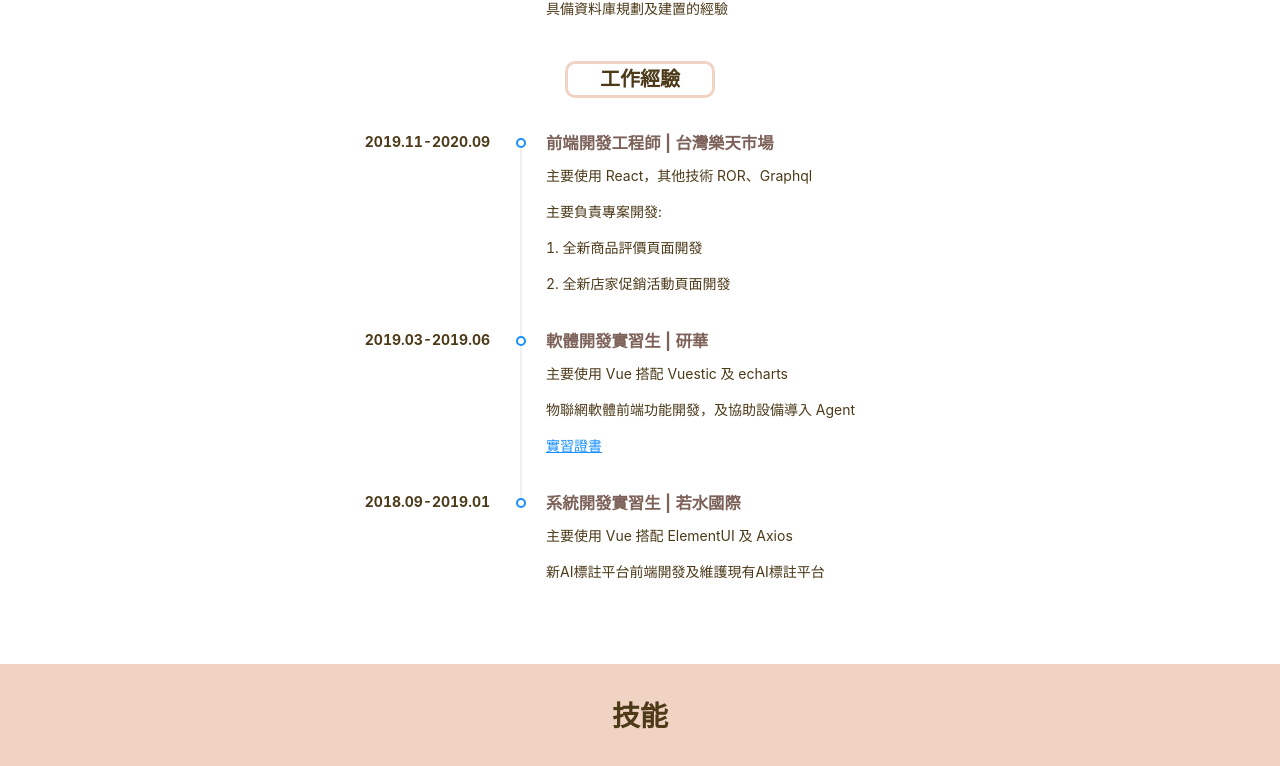
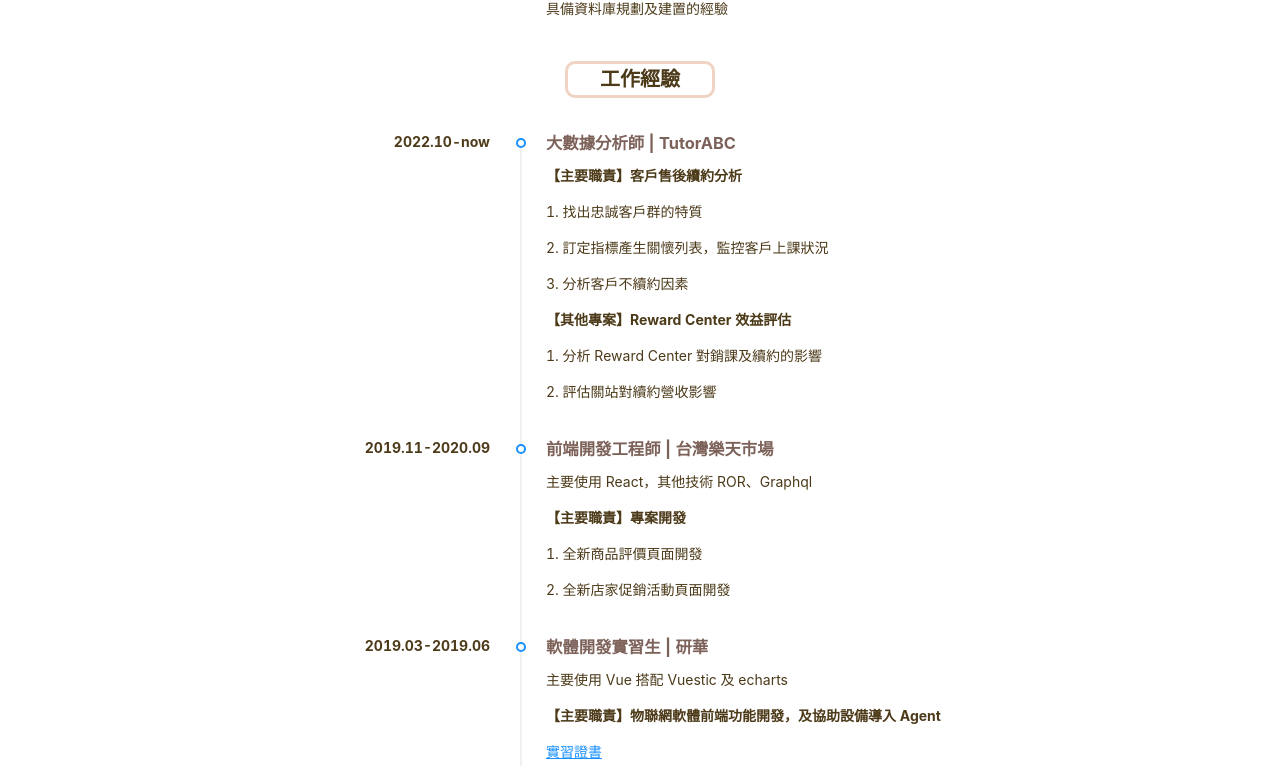
Before and after one commit to HsinShan/Portfolio-Blog, a React (Create React App) app: page / in a window 1280 px wide. Shown: the part 1059-1825 px from the top of the page. Built offline with nearby package versions, Linux system fonts and the light colour scheme.

Commit message:
Update work infomation

```diff
--- a/src/assets/style/main/experience.scss
+++ b/src/assets/style/main/experience.scss
@@ -11,6 +11,10 @@
         margin: 0px auto 40px;
         border-radius: 10px;
         border: 3px solid #f0d3c3;
+    }
+
+    .block-title {
+        font-weight: bold;
     }
 
 }
--- a/src/components/main/work.js
+++ b/src/components/main/work.js
@@ -6,17 +6,29 @@
     <div className="work">
       <div className="title">工作經驗</div>
       <Timeline mode="left">
+        <Timeline.Item label="2022.10-now" color="blue">
+          <h3>大數據分析師 | TutorABC</h3>
+          <p class="block-title">【主要職責】客戶售後續約分析</p>
+          <p>1. 找出忠誠客戶群的特質</p>
+          <p>2. 訂定指標產生關懷列表，監控客戶上課狀況</p>
+          <p>3. 分析客戶不續約因素</p>
+          <p class="block-title">【其他專案】Reward Center 效益評估</p>
+          <p>1. 分析 Reward Center 對銷課及續約的影響</p>
+          <p>2. 評估關站對續約營收影響</p>
+        </Timeline.Item>
         <Timeline.Item label="2019.11-2020.09" color="blue">
           <h3>前端開發工程師 | 台灣樂天市場</h3>
           <p>主要使用 React，其他技術 ROR、Graphql</p>
-          <p>主要負責專案開發:</p>
+          <p class="block-title">【主要職責】專案開發</p>
           <p>1. 全新商品評價頁面開發</p>
           <p>2. 全新店家促銷活動頁面開發</p>
         </Timeline.Item>
         <Timeline.Item label="2019.03-2019.06" color="blue">
           <h3>軟體開發實習生 | 研華</h3>
           <p>主要使用 Vue 搭配 Vuestic 及 echarts</p>
-          <p>物聯網軟體前端功能開發，及協助設備導入 Agent</p>
+          <p class="block-title">
+            【主要職責】物聯網軟體前端功能開發，及協助設備導入 Agent
+          </p>
           <p>
             <a href="http://bit.ly/31lOjID">實習證書</a>
           </p>
@@ -24,7 +36,9 @@
         <Timeline.Item label="2018.09-2019.01" color="blue">
           <h3>系統開發實習生 | 若水國際</h3>
           <p>主要使用 Vue 搭配 ElementUI 及 Axios </p>
-          <p>新AI標註平台前端開發及維護現有AI標註平台</p>
+          <p class="block-title">
+            【主要職責】新 AI 標註平台前端開發及維護現有 AI 標註平台
+          </p>
         </Timeline.Item>
       </Timeline>
     </div>
```
